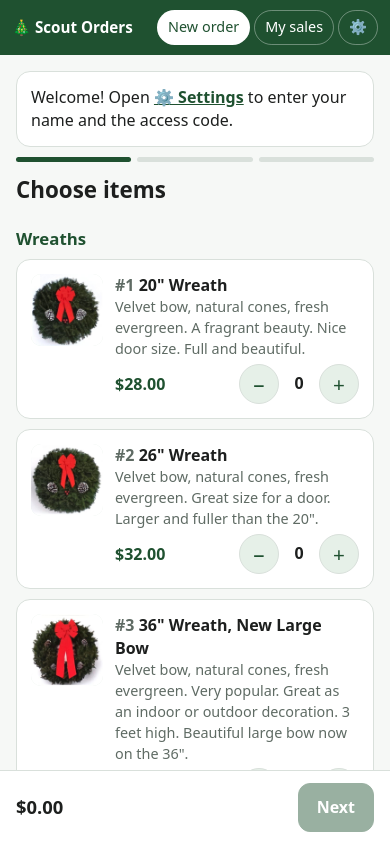
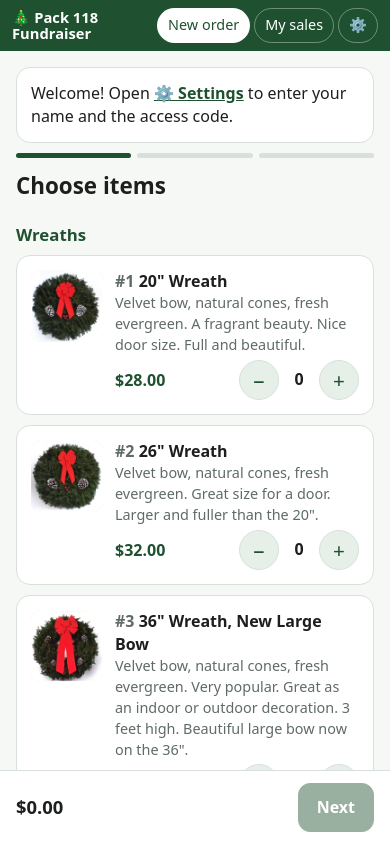
Before and after one commit to dpiessens/scout-wreath-app, a plain HTML site: page app/index.html in a window 390 px wide. Shown: the top 841 px of the page. Drawn offline with Linux system fonts and the light colour scheme.

Commit message:
Rename the app to Pack 118 Fundraiser
Header, page title and home-screen name ("Pack 118" under the icon). On
phones the header title wraps to two lines so the nav buttons always fit.

Co-Authored-By: Claude Opus 5 <noreply@anthropic.com>

```diff
--- a/app/index.html
+++ b/app/index.html
@@ -5,8 +5,8 @@
   <meta name="viewport" content="width=device-width, initial-scale=1, viewport-fit=cover">
   <meta name="theme-color" content="#1f5130">
   <meta name="apple-mobile-web-app-capable" content="yes">
-  <meta name="apple-mobile-web-app-title" content="Scout Orders">
-  <title>Scout Orders</title>
+  <meta name="apple-mobile-web-app-title" content="Pack 118">
+  <title>Pack 118 Fundraiser</title>
   <link rel="manifest" href="manifest.webmanifest">
   <link rel="icon" href="img/icon-192.png">
   <link rel="apple-touch-icon" href="img/apple-touch-icon.png">
@@ -15,7 +15,7 @@
 <body>
   <div class="appbar">
   <header class="topbar">
-    <div class="brand">🎄 Scout Orders</div>
+    <div class="brand">🎄 Pack 118 Fundraiser</div>
     <nav>
       <button data-nav="shop">New order</button>
       <button data-nav="report">My sales</button>
--- a/app/styles.css
+++ b/app/styles.css
@@ -27,9 +27,12 @@ button, input, textarea { font: inherit; }
   border-radius: 999px; padding: 6px 12px; cursor: pointer;
 }
 .brand, .topbar nav button { white-space: nowrap; }
+.topbar { gap: 10px; }
+.topbar nav { flex: none; }
 @media (max-width: 420px) {
-  .topbar { padding: 10px 12px; }
-  .brand { font-size: .95rem; }
+  .topbar { padding: 8px 12px; }
+  /* On a phone the title wraps ("Pack 118 / Fundraiser") so the buttons always fit. */
+  .brand { font-size: .92rem; line-height: 1.15; white-space: normal; min-width: 0; }
   .topbar nav { gap: 4px; }
   .topbar nav button { padding: 6px 10px; font-size: .9rem; }
 }
```
Also changed, not shown: app/manifest.webmanifest.
